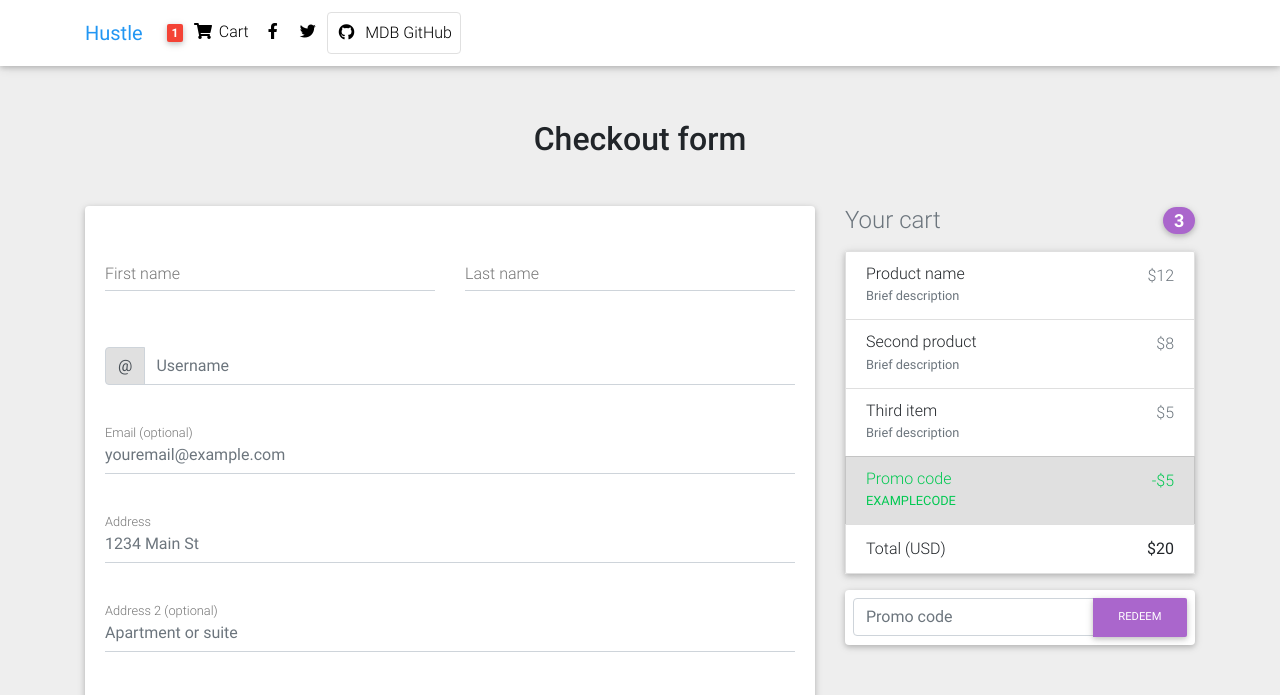
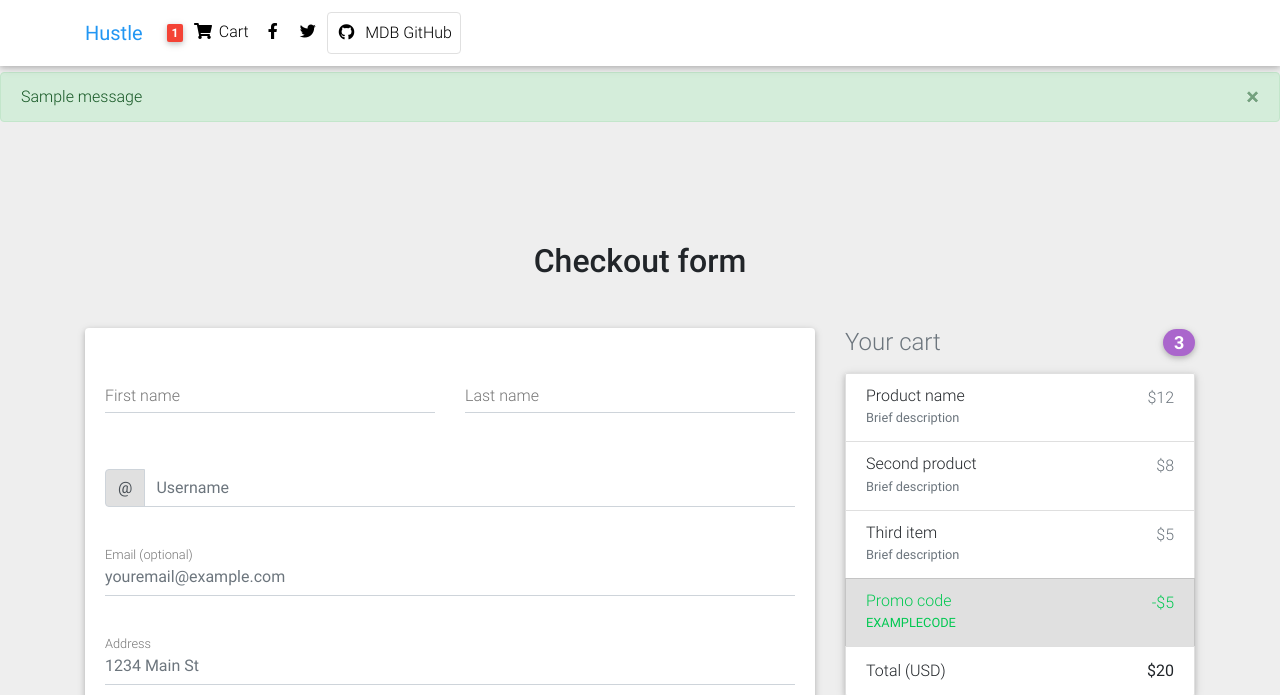
Before and after one commit to shubham1604/hustle_ecommerce, a Django app: page /checkout/ in a window 1280 px wide. Shown: the top 695 px of the page. Run offline with Django 3.2, Linux system fonts and the light colour scheme; tables that the repository leaves empty hold one stand-in row (values such as "Sample post"); one stand-in notice (Sample message) is shown; some libraries are stand-ins or nearby versions.

Commit message:
display messages to user on add/remove item to/from cart

```diff
--- a/core/views.py
+++ b/core/views.py
@@ -4,6 +4,7 @@ from .models import Categories, Product, Order, OrderProduct
 from .forms.add_to_cart import OrderProductForm
 from django.core.paginator import Paginator
 from django.db import transaction
+from django.contrib import messages
 
 def home(request):
     context = {}
@@ -45,9 +46,11 @@ def cart_action(request):
                             order_product_ob = order_product_qs[0]
                             quantity = form.cleaned_data.get('quantity_ordered')
                             order_product_ob.quantity_ordered = quantity
+                            messages.info(request, "The quantity for this item was updated")
                         else:
                             order_product_ob = form.save(commit=False)
                             order_product_ob.order = order
+                            messages.info(request, "This item was added to your cart")
                         order_product_ob.save()
 
 
@@ -55,6 +58,7 @@ def cart_action(request):
                         order_product_ob = form.save(commit=False)
                         order_product_ob.order_id = order.pk
                         order_product_ob.save()
+                        messages.info(request, "This item was added to your cart")
         elif 'remove_from_cart' in request.POST:
             form = OrderProductForm(request.POST)
             if form.is_bound and form.is_valid():
@@ -67,6 +71,13 @@ def cart_action(request):
                     if order_products_qs.exists():
                         if product_to_remove.id in order_products_qs.values_list('product', flat = True):
                             order_products_qs.filter(product = product_to_remove).delete()
+                            messages.info(request, "This item was removed from your cart")
+                        else:
+                            messages.info(request, "This item was not in your cart")
+                    else:
+                        messages.info(request, "Your cart was already empty")
+                else:
+                    messages.info(request, "You do not have an active order")
 
     pid = request.POST.get('product')
     return redirect(reverse('product', kwargs={'pk':pid}))
--- a/templates/base.html
+++ b/templates/base.html
@@ -18,7 +18,20 @@
   {% block header_css %}
   {% endblock header_css %}
 </head>
-<body>
+<body class = "{% block body_classes %}{% endblock body_classes %}">
+
+  <div class="mt-5 pt-4">
+   {% if messages %}
+       {% for message in messages %}
+       <div class="alert alert-{{ message.tags }} alert-dismissible fade show" role="alert">
+         {{ message }}
+         <button type="button" class="close" data-dismiss="alert" aria-label="Close">
+           <span aria-hidden="true">&times;</span>
+         </button>
+       </div>
+       {% endfor %}
+   {% endif %}
+   </div>
   {% include 'nav.html' %}
   {% block content %}
 
--- a/templates/checkout-page.html
+++ b/templates/checkout-page.html
@@ -1,6 +1,9 @@
 {% extends 'base.html' %}
+{% block body_classes %}
+grey lighten-3
+{% endblock %}
 {% block content %}
-<body class="grey lighten-3">
+
 
 
   <!--Main layout-->
@@ -269,5 +272,5 @@
   <!--/.Footer-->
 
 
-</body>
+
 {% endblock content %}
--- a/templates/home-page.html
+++ b/templates/home-page.html
@@ -33,7 +33,6 @@
   </style>
   {% endblock header_css %}
 {% block content %}
-<body>
 
   <!--Carousel Wrapper-->
   <div id="carousel-example-1z" class="carousel slide carousel-fade pt-4" data-ride="carousel">
@@ -330,5 +329,4 @@
   </main>
   <!--Main layout-->
 
-</body>
 {% endblock content %}
--- a/templates/product-page.html
+++ b/templates/product-page.html
@@ -1,6 +1,6 @@
 {% extends 'base.html' %}
 {% block content %}
-<body>
+
 
 
   <!--Main layout-->
@@ -131,6 +131,6 @@
 
 
 
-</body>
+
 
 {% endblock content %}
```
